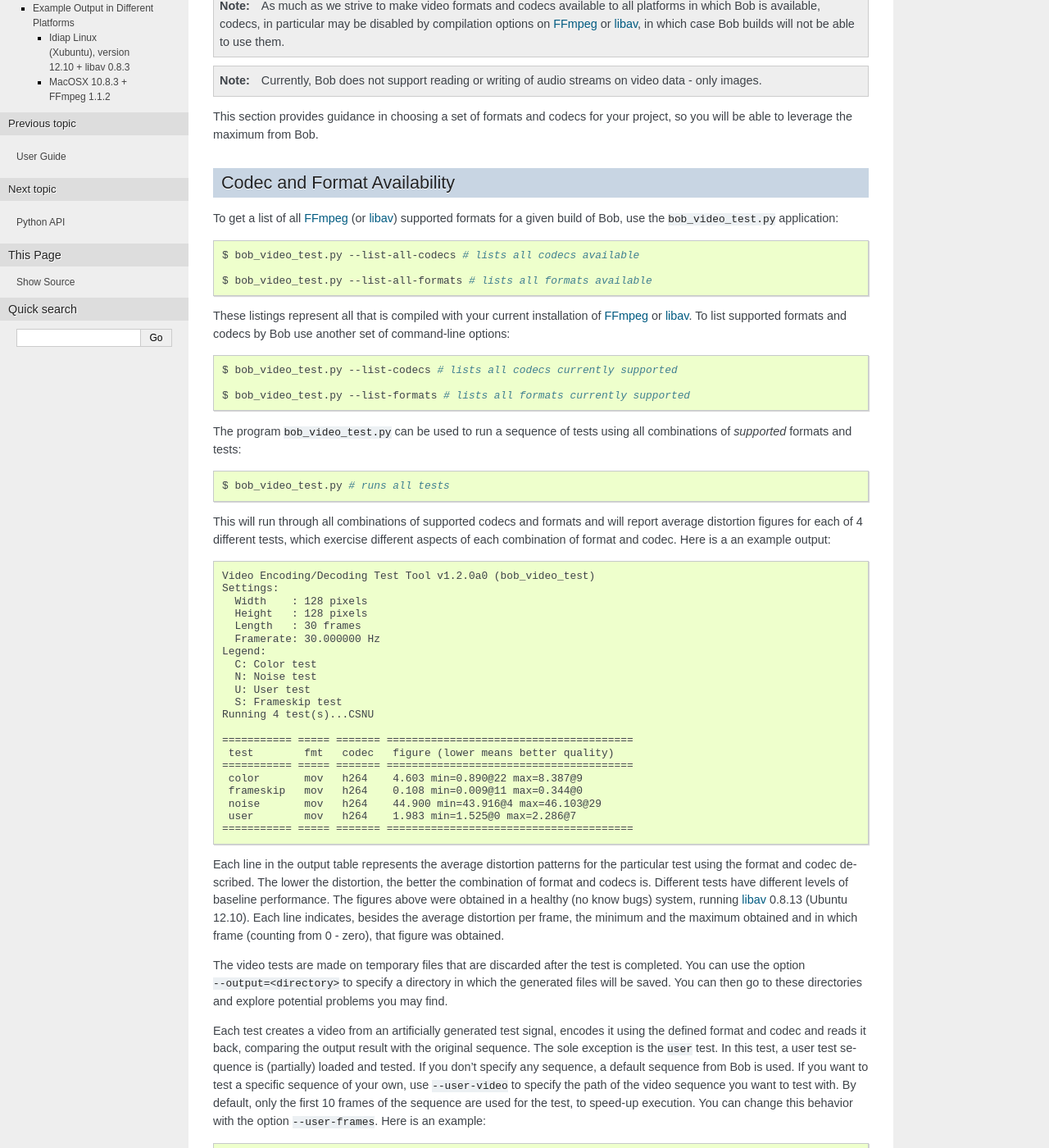
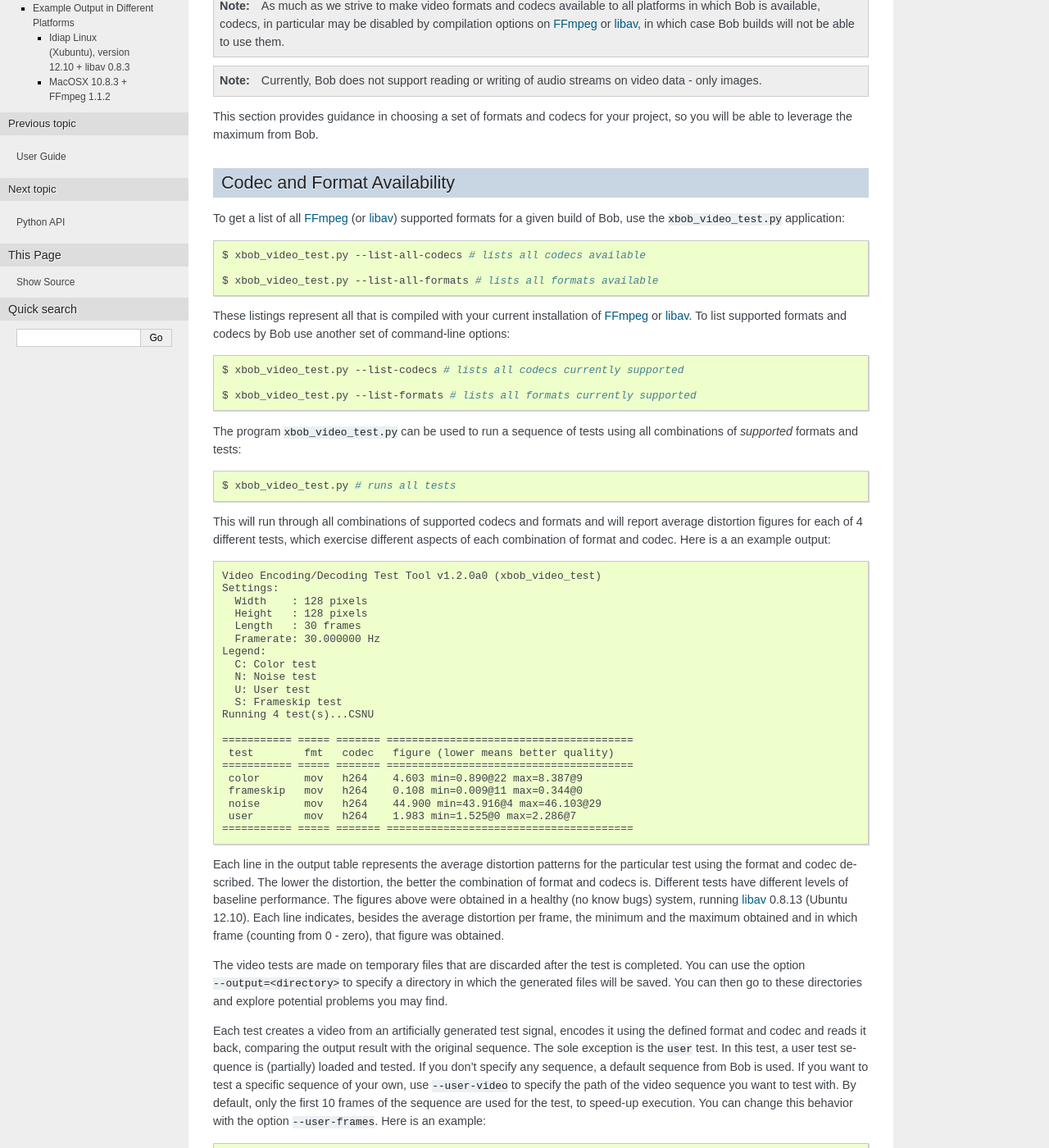
Before and after one commit to bioidiap/bob.io.video, a Sphinx documentation site: the page built from doc/video.rst, in a window 1280 px wide and 1400 px high, scrolled down 300 px. Shown: the whole window at 82% size. Built offline with Sphinx 7.4.7, drawn with Linux system fonts in a browser that asks for light colours; formulas are drawn with MathJax 3; some of the changed text lies outside the part shown.

Commit message:
Final touches; Documentation now working properly

```diff
--- a/doc/video.rst
+++ b/doc/video.rst
@@ -40,13 +40,13 @@ Codec and Format Availability
 -----------------------------
 
 To get a list of all FFmpeg_ (or libav_) supported formats for a given build of
-|project|, use the ``bob_video_test.py`` application:
+|project|, use the ``xbob_video_test.py`` application:
 
 .. code-block:: sh
 
-  $ bob_video_test.py --list-all-codecs # lists all codecs available
+  $ xbob_video_test.py --list-all-codecs # lists all codecs available
 
-  $ bob_video_test.py --list-all-formats # lists all formats available
+  $ xbob_video_test.py --list-all-formats # lists all formats available
 
 These listings represent all that is compiled with your current installation of
 FFmpeg_ or libav_. To list supported formats and codecs by |project| use
@@ -54,16 +54,16 @@ another set of command-line options:
 
 .. code-block:: sh
 
-  $ bob_video_test.py --list-codecs # lists all codecs currently supported
+  $ xbob_video_test.py --list-codecs # lists all codecs currently supported
 
-  $ bob_video_test.py --list-formats # lists all formats currently supported
+  $ xbob_video_test.py --list-formats # lists all formats currently supported
 
-The program ``bob_video_test.py`` can be used to run a sequence of tests using
+The program ``xbob_video_test.py`` can be used to run a sequence of tests using
 all combinations of *supported* formats and tests:
 
 .. code-block:: sh
 
-  $ bob_video_test.py # runs all tests
+  $ xbob_video_test.py # runs all tests
 
 This will run through all combinations of supported codecs and formats and will
 report average distortion figures for each of 4 different tests, which exercise
@@ -72,7 +72,7 @@ output:
 
 .. code-block:: text
 
-  Video Encoding/Decoding Test Tool v1.2.0a0 (bob_video_test)
+  Video Encoding/Decoding Test Tool v1.2.0a0 (xbob_video_test)
   Settings:
     Width    : 128 pixels
     Height   : 128 pixels
@@ -120,7 +120,7 @@ change this behavior with the option ``--user-frames``. Here is an example:
 
 .. code-block:: sh
 
-  $ bob_video_test.py --user-video=test_sample.avi
+  $ xbob_video_test.py --user-video=test_sample.avi
 
 All tests are executed by default, on all combination of formats and codecs.
 That can be long. You can limit the test execution by properly choosing the
```
Also changed, not shown: 1 other file.
